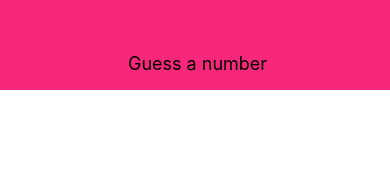
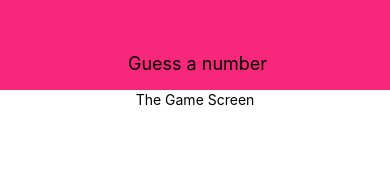
Before and after one commit to petitsarr/Guess-number, a React Native app: screen / in a window 390 px wide. Shown: the top 181 px of the page. Built offline with nearby package versions, Linux system fonts and the light colour scheme.

Commit message:
Screen_StartGame

```diff
--- a/App.js
+++ b/App.js
@@ -2,11 +2,13 @@
 import React from 'react';
 import { StyleSheet, View } from 'react-native';
 import Header from './components/Header';
+import StartGameScreen from './screens/StartGameScreen';
 
 export default function App() {
   return (
     <View  style = {styles.screen}>
      <Header title = "Guess a number"/>
+     <StartGameScreen/>
     </View>
   );
 }
--- /dev/null
+++ b/screens/StartGameScreen.js
@@ -0,0 +1,18 @@
+import React from 'react' ;
+import {StyleSheet , View , Text ,TextInput} from 'react-native'
+
+ const StartGameScreen = () => {
+    return (
+       <View style = {styles.screen}>
+       <Text> The Game Screen </Text>
+       </View>
+    )
+}
+const styles = StyleSheet.create ({
+   screen : {
+       flex : 1  ,
+       padding : 1 ,
+       alignItems  : "center"
+   }
+})
+export default StartGameScreen ;
```
